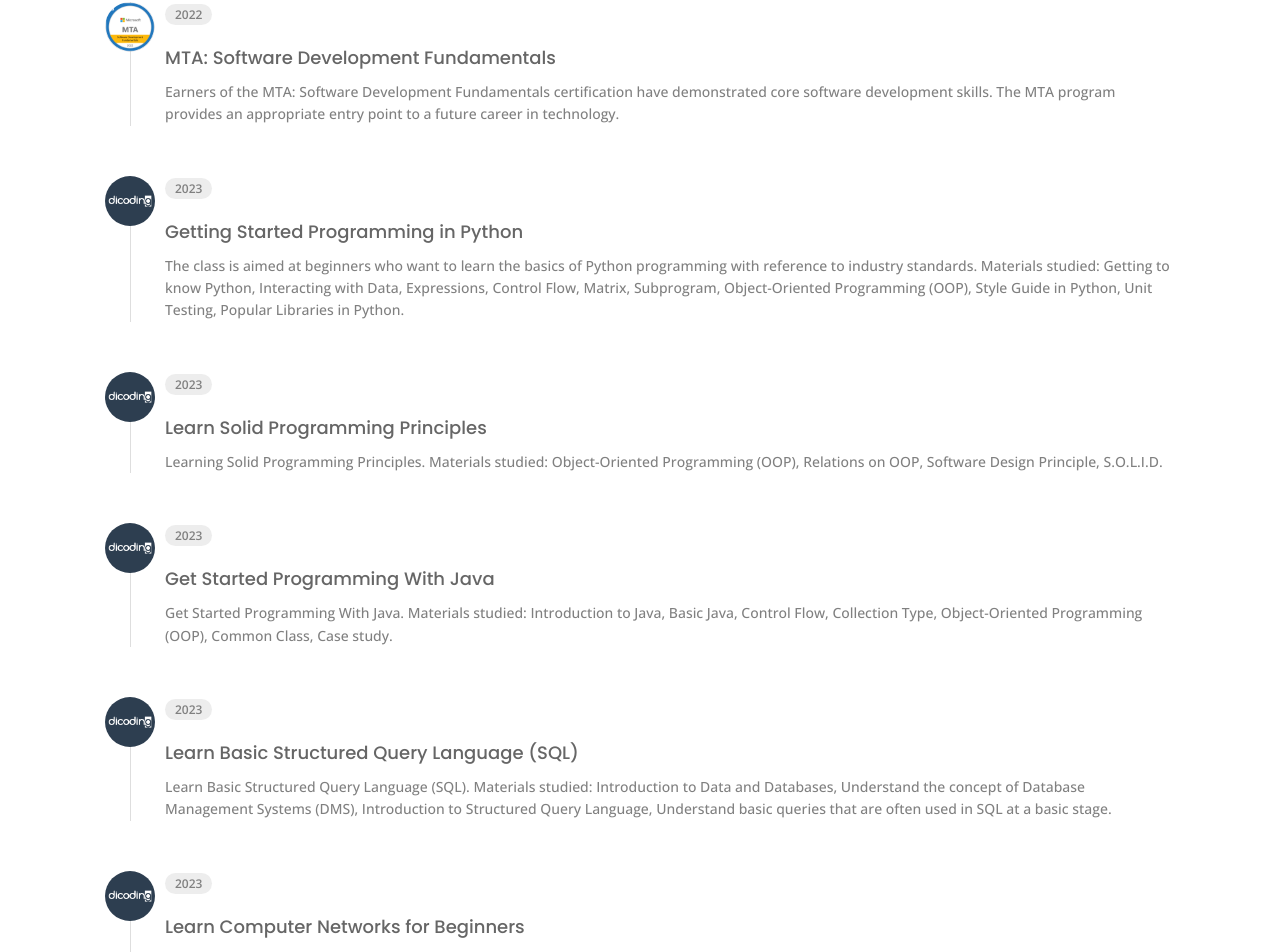
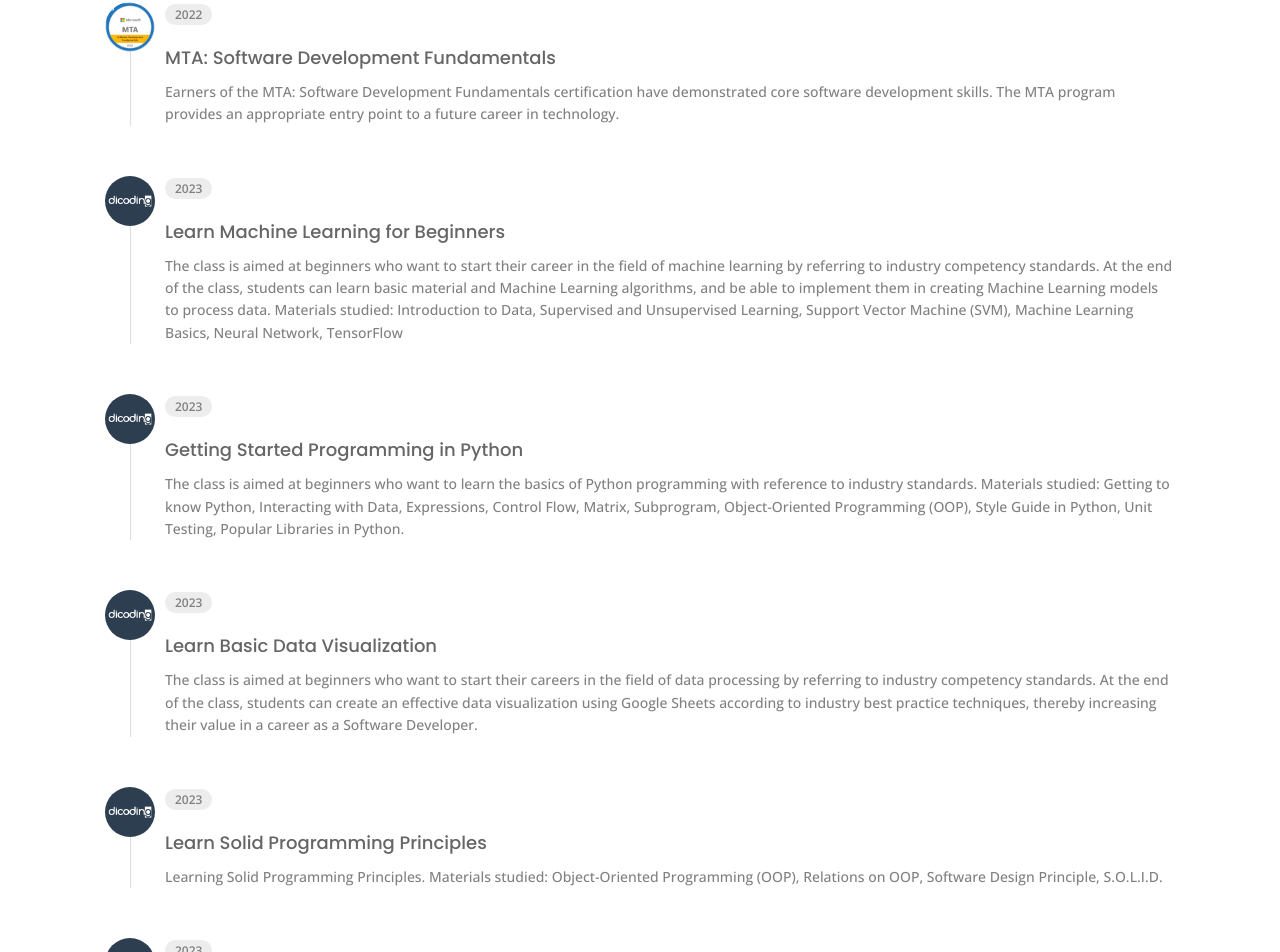
Before and after one commit to abdaziznet/vite-react-portfolio, a React (Vite) app: page /about in a window 1280 px wide. Shown: the part 1887-2839 px from the top of the page. Built offline with nearby package versions, Linux system fonts and the light colour scheme.

Commit message:
penambahan sertifikat belajar mesin learning

```diff
--- a/src/data.jsx
+++ b/src/data.jsx
@@ -265,13 +265,29 @@ export const certificate = [
   {
     id: 3,
     img: CertDicoding,
+    title: "Learn Machine Learning for Beginners",
+    desc: "The class is aimed at beginners who want to start their career in the field of machine learning by referring to industry competency standards. At the end of the class, students can learn basic material and Machine Learning algorithms, and be able to implement them in creating Machine Learning models to process data. Materials studied: Introduction to Data, Supervised and Unsupervised Learning, Support Vector Machine (SVM), Machine Learning Basics, Neural Network, TensorFlow",
+    date: "2023",
+    url: "https://www.dicoding.com/certificates/81P2VV21OPOY",
+  },
+  {
+    id: 4,
+    img: CertDicoding,
     title: "Getting Started Programming in Python",
     desc: "The class is aimed at beginners who want to learn the basics of Python programming with reference to industry standards. Materials studied: Getting to know Python, Interacting with Data, Expressions, Control Flow, Matrix, Subprogram, Object-Oriented Programming (OOP), Style Guide in Python, Unit Testing, Popular Libraries in Python.",
     date: "2023",
     url: "https://www.dicoding.com/certificates/GRX5QLRKRZ0M",
   },
   {
-    id: 4,
+    id: 5,
+    img: CertDicoding,
+    title: "Learn Basic Data Visualization",
+    desc: "The class is aimed at beginners who want to start their careers in the field of data processing by referring to industry competency standards. At the end of the class, students can create an effective data visualization using Google Sheets according to industry best practice techniques, thereby increasing their value in a career as a Software Developer.",
+    date: "2023",
+    url: "https://www.dicoding.com/certificates/1RXY1OE83PVM",
+  },
+  {
+    id: 6,
     img: CertDicoding,
     title: "Learn Solid Programming Principles",
     desc: "Learning Solid Programming Principles. Materials studied: Object-Oriented Programming (OOP), Relations on OOP, Software Design Principle, S.O.L.I.D.",
@@ -279,7 +295,7 @@ export const certificate = [
     url: "https://www.dicoding.com/certificates/N9ZO4QQY6ZG5",
   },
   {
-    id: 5,
+    id: 7,
     img: CertDicoding,
     title: "Get Started Programming With Java",
     desc: "Get Started Programming With Java. Materials studied: Introduction to Java, Basic Java, Control Flow, Collection Type, Object-Oriented Programming (OOP), Common Class, Case study.",
@@ -287,7 +303,7 @@ export const certificate = [
     url: "https://www.dicoding.com/certificates/NVP79255RZR0",
   },
   {
-    id: 6,
+    id: 8,
     img: CertDicoding,
     title: "Learn Basic Structured Query Language (SQL)",
     desc: "Learn Basic Structured Query Language (SQL). Materials studied: Introduction to Data and Databases, Understand the concept of Database Management Systems (DMS), Introduction to Structured Query Language, Understand basic queries that are often used in SQL at a basic stage.",
@@ -295,7 +311,7 @@ export const certificate = [
     url: "https://www.dicoding.com/certificates/1RXY6E469ZVM",
   },
   {
-    id: 7,
+    id: 9,
     img: CertDicoding,
     title: "Learn Computer Networks for Beginners",
     desc: "Learning Computer Networks for Beginners. Materials studied: Network Model, IP Address, Domain Name System, Network Security, Network Services on AWS, and Submission.",
@@ -303,7 +319,7 @@ export const certificate = [
     url: "https://www.dicoding.com/certificates/MEPJK2WV6X3V",
   },
   {
-    id: 8,
+    id: 10,
     img: CertDicoding,
     title: "Cloud Practitioner Essentials (Learn AWS Cloud Basics)",
     desc: "Cloud Practitioner Essentials (AWS Cloud Basic Learning) Certification. Materials studied: Introduction to Amazon Web Services, Computing in the Cloud, Global Infrastructure and Reliability, Networking, Storage and Databases, Security, Monitoring and Analytics, Pricing and Support, Migration and Innovation, Cloud Travel, AWS Certified Cloud Practitioner Fundamentals.",
@@ -311,7 +327,7 @@ export const certificate = [
     url: "https://www.dicoding.com/certificates/6RPNDWEL4Z2M",
   },
   {
-    id: 9,
+    id: 11,
     img: CertDicoding,
     title: "Learn Javascript Programming Basics",
     desc: "JavaScript Programming Basic Learning Certification. Materials studied: Introduction to JavaScript, JavaScript Fundamentals, Data Structure, Function, Object-Oriented Programming, Functional Programming, Setup Environment, Module, Error Handling, Concurrency, Node Package Manager, JavaScript Testing.",
@@ -319,7 +335,7 @@ export const certificate = [
     url: "https://www.dicoding.com/certificates/GRX5L979VP0M",
   },
   {
-    id: 10,
+    id: 12,
     img: CertDicoding,
     title: "Learn to Make Back-End Apps for Beginners",
     desc: "Certification of Learning to Create Back-End Applications for Beginners. Materials studied: Introduction to Back-End, Node.js Basics, Building Web Service using Node.js, Deploy Web Service, Consuming and Testing RESTful API using Postman, Submission.",
@@ -327,7 +343,7 @@ export const certificate = [
     url: "https://www.dicoding.com/certificates/07Z6RV9NRPQR",
   },
   {
-    id: 11,
+    id: 13,
     img: CertDicoding,
     title: "Learn Devops Basics",
     desc: "DevOps Fundamentals Learning Certification. Materials studied: Introduction to DevOps, DevOps Principles, CALMS Framework, DevOps Practices, DevOps Implementation Stories.",
@@ -335,7 +351,7 @@ export const certificate = [
     url: "https://www.dicoding.com/certificates/2VX316KDNZYQ",
   },
   {
-    id: 12,
+    id: 14,
     img: CertDicoding,
     title: "Learn Google Cloud Basics",
     desc: "Google cloud Basics Certification. Materials studied: Cloud Computing, Servers and Networks, Storage and Databases, Security and Compliance, Cost and Billing, Increasing Business Value.",
@@ -343,7 +359,7 @@ export const certificate = [
     url: "https://www.dicoding.com/certificates/JMZVG1MJJZN9",
   },
   {
-    id: 13,
+    id: 15,
     img: CertK2,
     title: "K2 Five Core",
     desc: "Earners of the K2 Five Core: Using K2 Apps to quickly create applications, Building simple to intermediate level applications in K2 with SmartObjects, SmartForms, and Workflows, Standard and custom reporting, Day to day administration.",
@@ -351,7 +367,7 @@ export const certificate = [
     url: "https://www.credential.net/c849c2a0-6768-4b22-8013-9b7d3907bf6f?username=abdaziz#gs.487dhr",
   },
   {
-    id: 14,
+    id: 16,
     img: CertK2,
     title: "K2 blackpearl Core",
     desc: "Earners of the K2 blackpearl Core: Create process-driven applications, Enterprise-capable workflow engine, Powerful task management, Powerful task management, Extendible and customizable, Extensive integration capabilities.",
```
